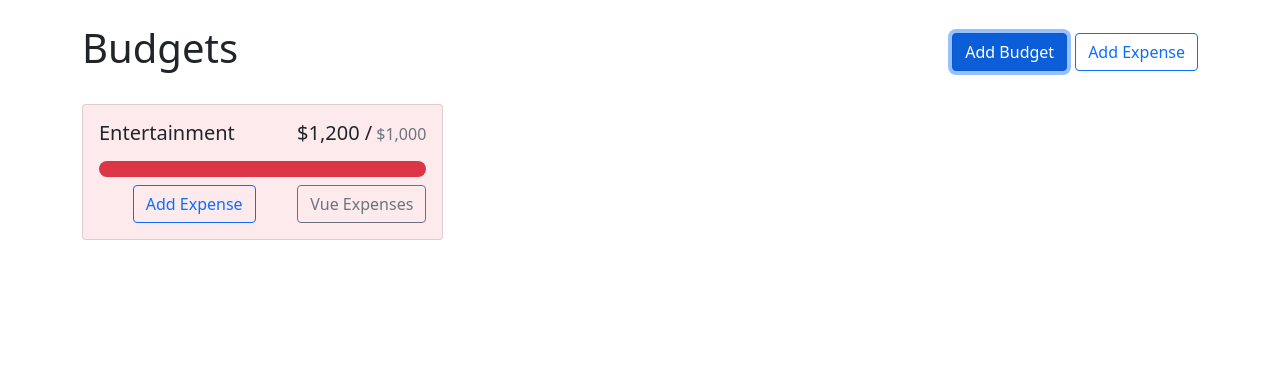
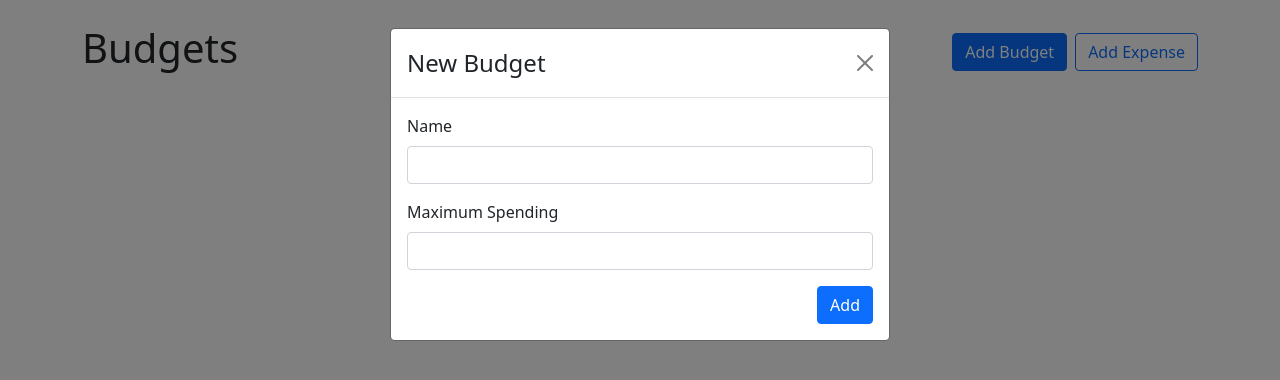
Before and after one commit to mic7x4/budget-app, a React (Create React App) app: page / in a window 1280 px wide. Both pictures are taken after a click on the button "Add Budget". Shown: the top 380 px of the page. Built offline with nearby package versions, Linux system fonts and the light colour scheme.

Commit message:
adding a addbudgetmodal

```diff
--- a/src/App.js
+++ b/src/App.js
@@ -1,21 +1,40 @@
+import { useState } from "react";
 import { Button, Stack } from "react-bootstrap";
 import { Container } from "react-bootstrap";
+import AddBudgetModal from "./components/AddBudgetModal";
 import BudgetCard from "./components/BudgetCard";
+import {useBudgets } from "./contexts/BudgetsContext";
 
 function App() {
+  const [showAddBudgetgetModal, setShowAddBudgetModal] = useState(false)
+  const {budgets,getBudgetExpenses} = useBudgets()
+
   return(
+    <>
   <Container className="my-4">
     <Stack direction="horizontal" gap='2' className="mb-4">
       <h1 className="me-auto">Budgets</h1>
-      <Button variant="primary">Add Budget</Button>
+      <Button variant="primary" onClick={()=> setShowAddBudgetModal(true)}>Add Budget</Button>
       <Button variant="outline-primary">Add Expense</Button>
     </Stack>
     <div style={{display:'grid', gridTemplateColumns:"repeat(auto-fill, minmax(300px,1fr))",gap:"1rem",alignItems:"flex-start"}}>
-    <BudgetCard name="Entertainment" amount={1200} max={1000} gray>
 
-    </BudgetCard>
+      {budgets.map(budget =>{
+        const amount = getBudgetExpenses(budget.id).reduce((total,expense)=> total + expense.amount,0)
+       return  (
+          <BudgetCard
+            key={budget.id}
+            name={budget.name}
+            amount={amount}
+            max={budget.max}/>
+
+          )
+      })}
     </div>
-  </Container>);
+  </Container>
+  <AddBudgetModal show = {showAddBudgetgetModal} handleClose={() => setShowAddBudgetModal(false)}/>
+  </>
+  );
 }
 
 export default App;
--- a/src/components/AddBudgetModal.jsx
+++ b/src/components/AddBudgetModal.jsx
@@ -1,6 +1,21 @@
-import { Modal, Form } from 'react-bootstrap';
+import { Modal, Form, Button } from 'react-bootstrap';
+import { useRef } from 'react';
+import { useBudgets } from '../contexts/BudgetsContext';
 
 export default function AddBudgetModal({show, handleClose}) {
+    const nameRef = useRef()
+    const maxRef =  useRef()
+    const {addBudget} = useBudgets()
+
+    function handleSubmit(e){
+        e.preventDefault();
+        addBudget(
+        {
+            name: nameRef.current.value,
+            max: parseFloat(maxRef.current.value)
+        })
+        handleClose()
+    }
   return (
     <Modal show={show} onHide={handleClose}>
         <Form onSubmit={handleSubmit}>
@@ -10,12 +25,15 @@ export default function AddBudgetModal({show, handleClose}) {
             <Modal.Body>
                 <Form.Group className="mb-3" controlId="name">
                     <Form.Label>Name</Form.Label>
-                    <Form.Control type="text" required />
+                    <Form.Control ref={nameRef} type="text" required />
                 </Form.Group>
                 <Form.Group className="mb-3" controlId="max">
-                    <Form.Label>Maximum</Form.Label>
-                    <Form.Control type="number" required min={0} step={.01}/>
+                    <Form.Label>Maximum Spending</Form.Label>
+                    <Form.Control ref={maxRef} type="number" required min={0} step={.01}/>
                 </Form.Group>
+                <div className="d-flex justify-content-end">
+                    <Button variant="primary" type="submit">Add</Button>
+                </div>
             </Modal.Body>
         </Form>
     </Modal>
```
